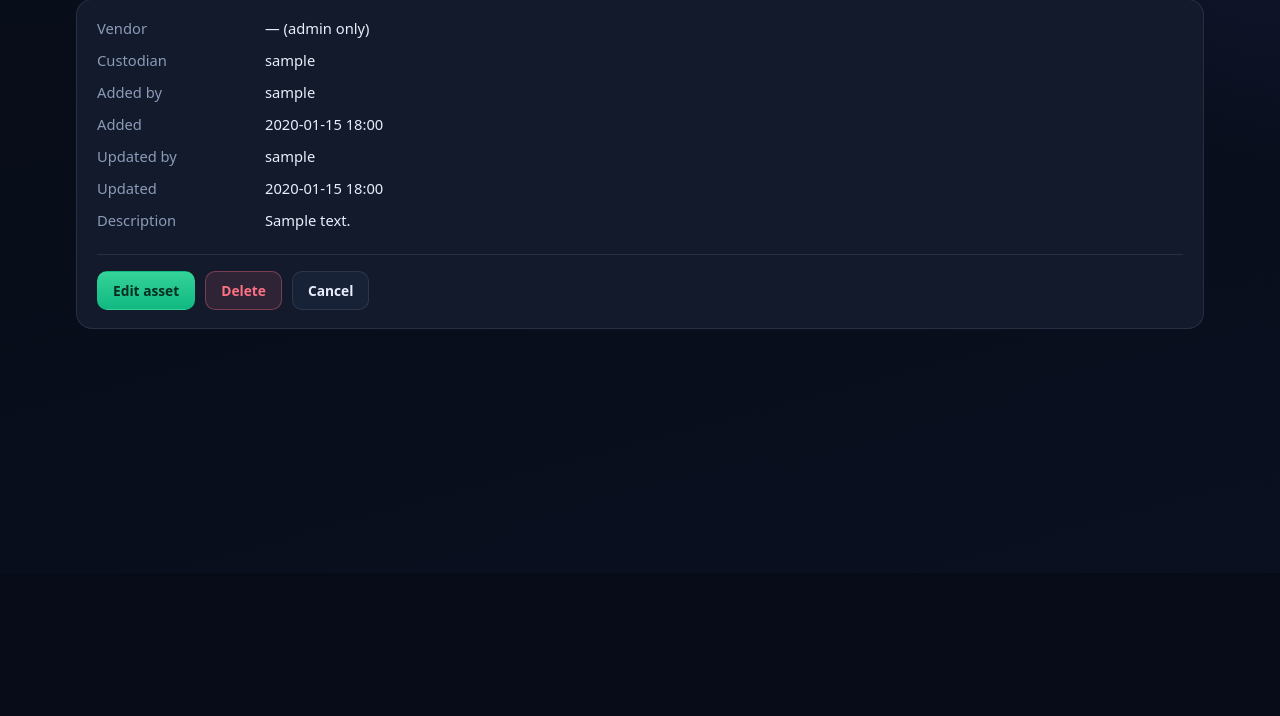
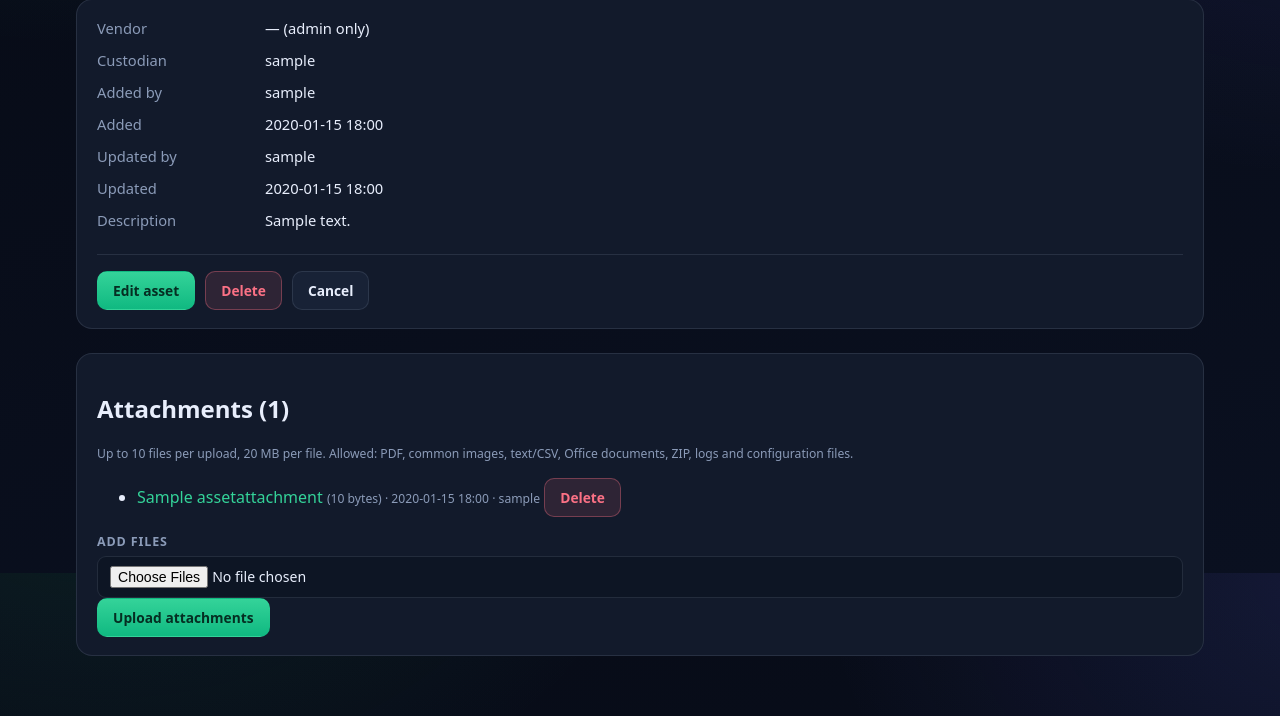
Before and after one commit to rtmacalino/Tracker, a Django app: page /assets/1/ in a window 1280 px wide. Shown: the part 227-943 px from the top of the page. Before the commit the page ends 556 px from the top, so only its background shows below. Run offline with Django 5.2, Linux system fonts and the light colour scheme; a user stored in the database is signed in; tables that the repository leaves empty hold one stand-in row (values such as "Sample post"); parts of the project's set-up code (start-up, migrations or seed data) failed here and were passed over.

Commit message:
Show and manage attachments on asset detail

```diff
--- a/inventory/templates/inventory/asset_detail.html
+++ b/inventory/templates/inventory/asset_detail.html
@@ -28,4 +28,40 @@
       {% endif %}
     </div>
   </section>
+
+  <section class="panel" style="margin-top: 24px;">
+    <div class="panel-body">
+      <h2>Attachments ({{ attachments|length }})</h2>
+      <p class="helptext">Up to 10 files per upload, 20 MB per file. Allowed: PDF, common images, text/CSV, Office documents, ZIP, logs and configuration files.</p>
+      {% if attachments %}
+        <ul>
+          {% for attachment in attachments %}
+            <li style="margin-bottom: 12px;">
+              <a href="{% url 'inventory:asset_attachment_download' asset.pk attachment.pk %}">{{ attachment.original_name }}</a>
+              <span class="helptext">({{ attachment.file_size|filesizeformat }}) · {{ attachment.uploaded_at|date:"Y-m-d H:i" }} · {{ attachment.uploaded_by|default:"former user" }}</span>
+              {% if can_change %}
+                <form method="post" action="{% url 'inventory:asset_attachment_delete' asset.pk attachment.pk %}" style="display:inline;">
+                  {% csrf_token %}
+                  <button class="btn btn-danger" type="submit">Delete</button>
+                </form>
+              {% endif %}
+            </li>
+          {% endfor %}
+        </ul>
+      {% else %}
+        <p>No attachments have been uploaded for this record.</p>
+      {% endif %}
+
+      {% if can_change %}
+        <form method="post" enctype="multipart/form-data" action="{% url 'inventory:asset_attachment_upload' asset.pk %}">
+          {% csrf_token %}
+          <div class="field">
+            <label for="id_files">Add files</label>
+            <input id="id_files" type="file" name="files" multiple required>
+          </div>
+          <button class="btn btn-primary" type="submit">Upload attachments</button>
+        </form>
+      {% endif %}
+    </div>
+  </section>
 {% endblock %}
```
